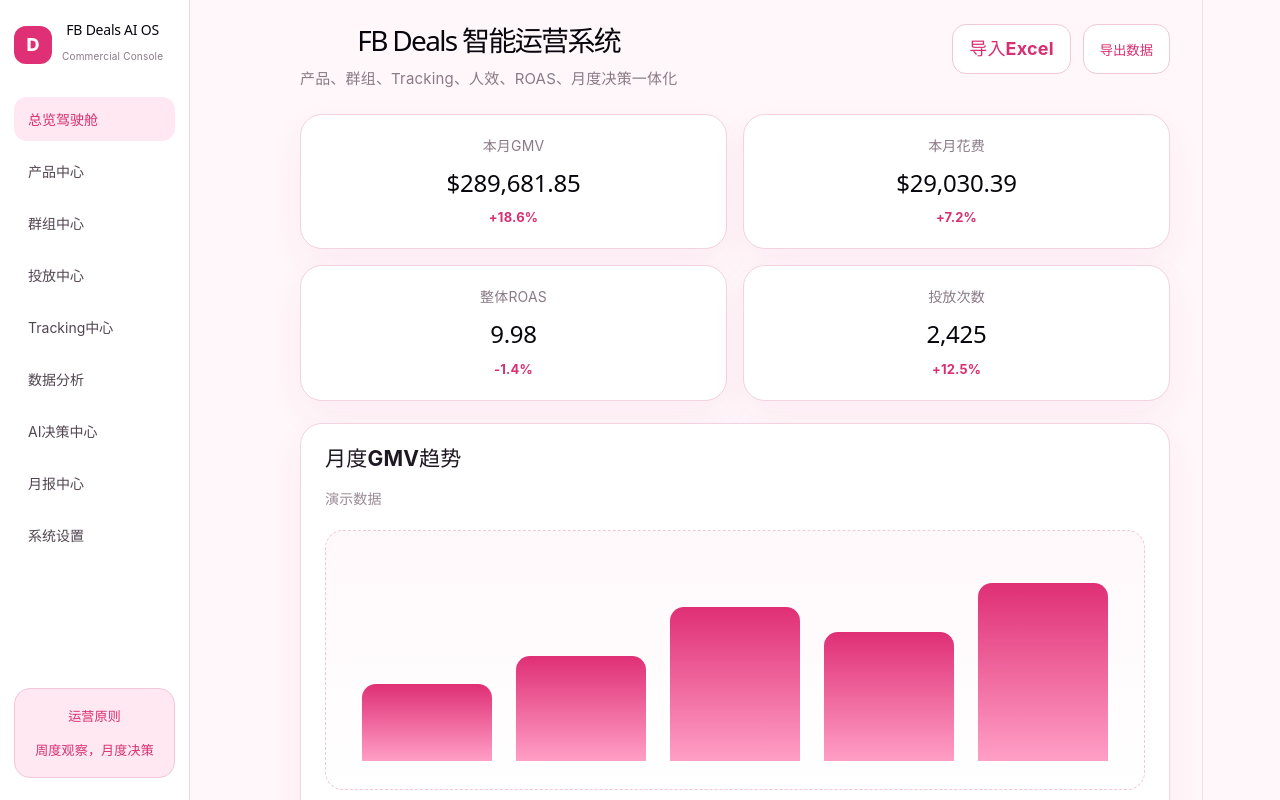
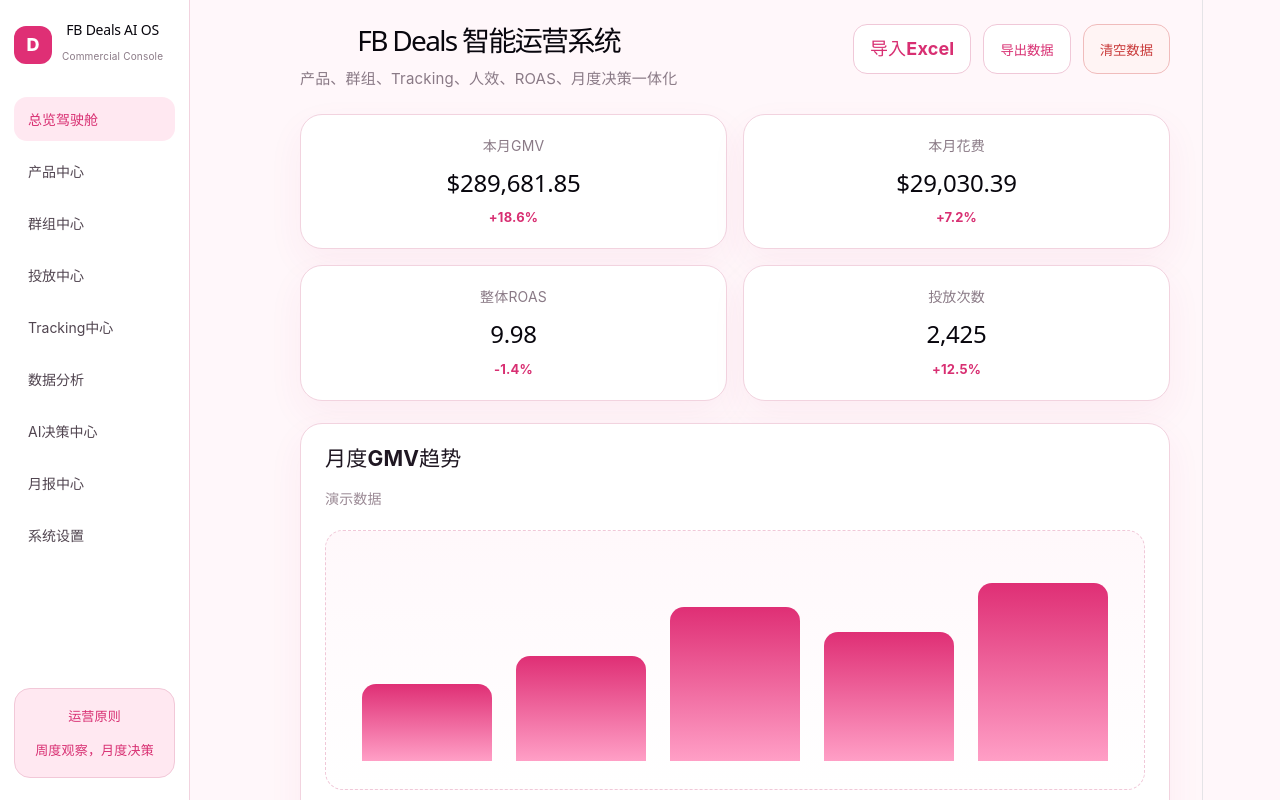
Before and after one commit to sasasunny19-ctrl/fb-deals-ai-os, a React (Vite) app: page / in a window 1280 px wide. Shown: the top 800 px of the page. Built offline with nearby package versions, Linux system fonts and the light colour scheme.

Commit message:
V2-06 增加数据导出和清空功能

```diff
--- a/src/App.css
+++ b/src/App.css
@@ -878,3 +878,16 @@ z-index:40;
 .download-button:hover {
   background: #ffe8f1;
 }
+.danger-button {
+  border: 1px solid #f0bcbc !important;
+  background: #fff4f4 !important;
+  color: #c93a3a !important;
+  font-weight: 800;
+  border-radius: 14px;
+  padding: 12px 18px;
+  cursor: pointer;
+}
+
+.danger-button:hover {
+  background: #ffe6e6 !important;
+}
--- a/src/App.jsx
+++ b/src/App.jsx
@@ -42,7 +42,14 @@ function App() {
       <Sidebar currentPage={currentPage} onPageChange={setCurrentPage} />
 
       <main className="main">
-        <Header onImport={setRecords} />
+        <Header
+  records={records}
+  onImport={setRecords}
+  onClear={() => {
+    setRecords([])
+    localStorage.removeItem('fbDealsRecords')
+  }}
+/>
         {renderPage()}
       </main>
     </div>
--- a/src/components/Header.jsx
+++ b/src/components/Header.jsx
@@ -1,14 +1,69 @@
 import { parseDealsExcel } from '../utils/excelParser'
 
-function Header({ onImport }) {
+function Header({ records = [], onImport, onClear }) {
   async function handleImport(event) {
     const file = event.target.files?.[0]
     if (!file) return
 
-    const records = await parseDealsExcel(file)
-    onImport(records)
+    if (records.length > 0) {
+      const ok = window.confirm(
+        '当前系统已有数据，继续导入会覆盖现有数据。确定继续吗？'
+      )
 
-    alert(`导入成功，共识别 ${records.length} 条投放记录`)
+      if (!ok) {
+        event.target.value = ''
+        return
+      }
+    }
+
+    const newRecords = await parseDealsExcel(file)
+    onImport(newRecords)
+
+    event.target.value = ''
+
+    alert(`导入成功，共识别 ${newRecords.length} 条投放记录`)
+  }
+
+  function handleExport() {
+    if (!records.length) {
+      alert('当前没有可导出的数据')
+      return
+    }
+
+    const exportData = {
+      exportTime: new Date().toISOString(),
+      total: records.length,
+      records,
+    }
+
+    const blob = new Blob([JSON.stringify(exportData, null, 2)], {
+      type: 'application/json;charset=utf-8',
+    })
+
+    const url = URL.createObjectURL(blob)
+    const link = document.createElement('a')
+
+    link.href = url
+    link.download = 'fb-deals-records.json'
+    link.click()
+
+    URL.revokeObjectURL(url)
+  }
+
+  function handleClear() {
+    if (!records.length) {
+      alert('当前没有数据可清空')
+      return
+    }
+
+    const ok = window.confirm(
+      '确定要清空当前所有导入数据吗？此操作不会影响你的Excel源文件，但会清空系统当前缓存数据。'
+    )
+
+    if (!ok) return
+
+    onClear()
+    alert('数据已清空')
   }
 
   return (
@@ -29,7 +84,11 @@ function Header({ onImport }) {
           />
         </label>
 
-        <button>导出数据</button>
+        <button onClick={handleExport}>导出数据</button>
+
+        <button className="danger-button" onClick={handleClear}>
+          清空数据
+        </button>
       </div>
     </header>
   )
```
